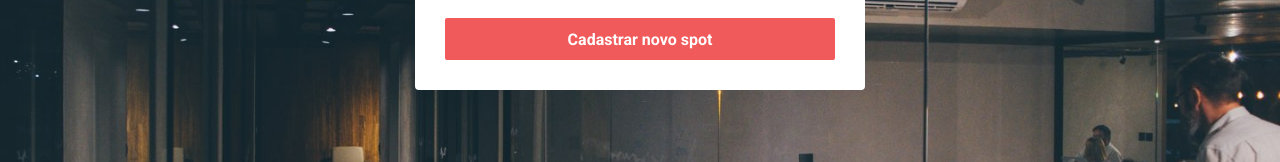
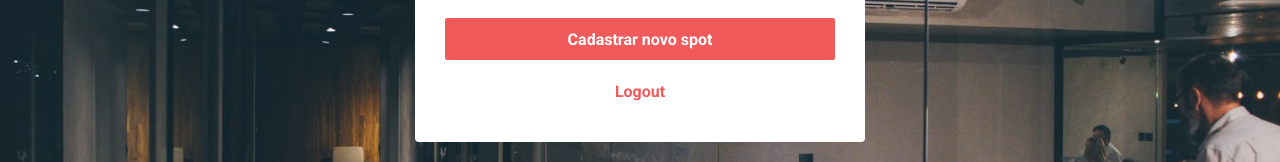
Before and after one commit to jcagz96/Omnistack9_aircnc_frontend, a React (Create React App) app: page /dashboard in a window 1280 px wide. Shown: the part 251-413 px from the top of the page. Built offline with nearby package versions, Linux system fonts and the light colour scheme; no server answers.

Commit message:
added logout button

```diff
--- a/src/App.css
+++ b/src/App.css
@@ -88,3 +88,22 @@ body, input, button {
 .content button.btn:hover {
   background: #e14f50;
 }
+
+
+.content button.btn-logout {
+  border: 0;
+  border-radius: 2px;
+  width: 100%;
+  height: 42px;
+  padding: 0 20px;
+  font-size: 16px;
+  font-weight: bold;
+  background: #ffffff;
+  color: #f05a5b;
+  cursor: pointer;
+  margin-top: 10px;
+}
+
+.content button.btn-logout:hover {
+  background: #f7f2f2;
+}
--- a/src/App.js
+++ b/src/App.js
@@ -1,6 +1,5 @@
 import React from 'react';
 import './App.css';
-
 import Routes from './routes';
 
 import logo from './assets/logo.svg';
@@ -11,13 +10,11 @@ function App() {
 
   return (
     <div className="container">
+
       <img src={logo} alt="AirCnC" />
 
       <div className="content">
         <Routes />
-
-
-
       </div>
 
     </div>
--- a/src/pages/Dashboard/index.js
+++ b/src/pages/Dashboard/index.js
@@ -34,6 +34,10 @@ export default function Dashboard() {
 
         loadSpots();
     }, []);
+
+    function clearLocalStorage() {
+        localStorage.clear();
+    }
 
     async function handleAccept(id) {
         api.post(`/bookings/${id}/approvals`);
@@ -78,6 +82,12 @@ export default function Dashboard() {
                     Cadastrar novo spot
                 </button>
             </Link>
+
+            <Link to="/">
+                <button className="btn-logout" onClick={clearLocalStorage}>
+                    Logout
+                </button>
+            </Link>
         </>
     );
 }
--- a/src/services/api.js
+++ b/src/services/api.js
@@ -1,6 +1,4 @@
 import axios from 'axios';
-
-
 
 const api = axios.create({
     baseURL: process.env.REACT_APP_BASE_URL
```
